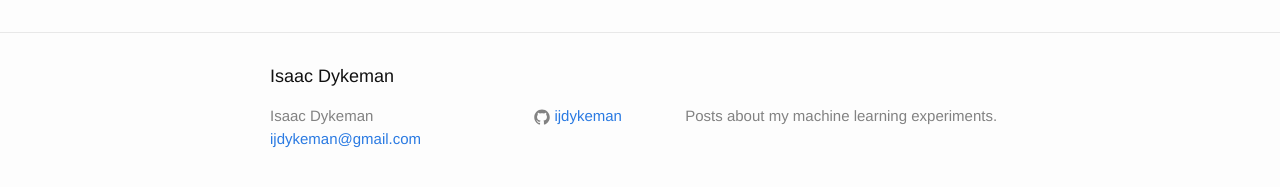
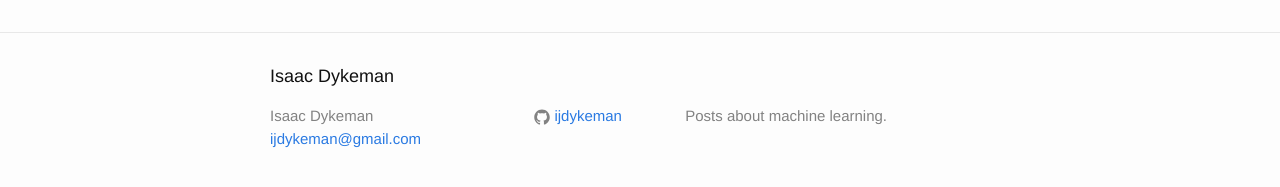
Before and after one commit to IJDykeman/ijdykeman.github.io, a Jekyll site: the page built from index.html, in a window 1280 px wide. Shown: the part 354-541 px from the top of the page. Built offline with Jekyll 4.4.1, drawn with Linux system fonts in a browser that asks for light colours.

Commit message:
autocommit of a content change

```diff
--- a/_config.yml
+++ b/_config.yml
@@ -9,7 +9,7 @@
 title: Isaac Dykeman
 email: ijdykeman@gmail.com
 description: > # this means to ignore newlines until "baseurl:"
-  Posts about my machine learning experiments.
+ Posts about machine learning.
 baseurl: "" # the subpath of your site, e.g. /blog
 url: "http://ijdykeman.github.io" # the base hostname & protocol for your site
 # twitter_username: jekyllrb
```
